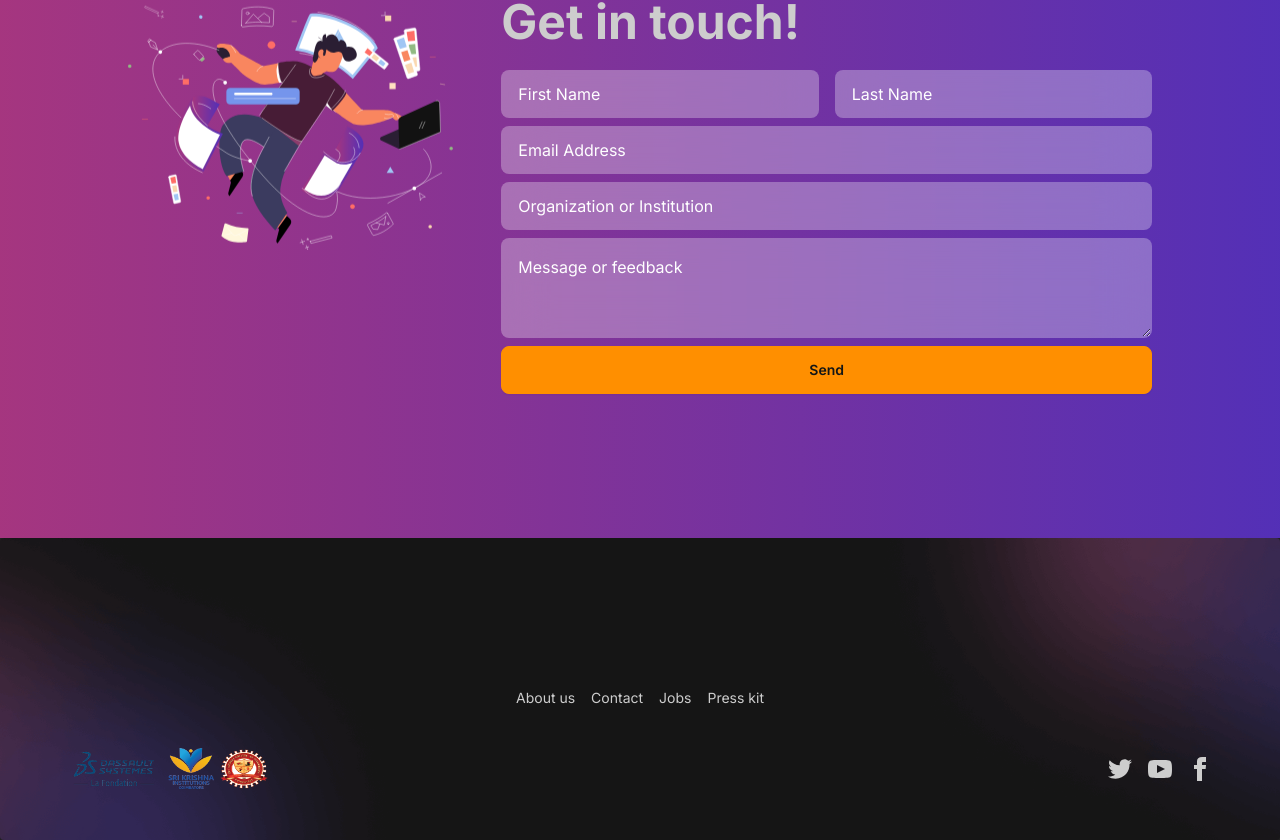
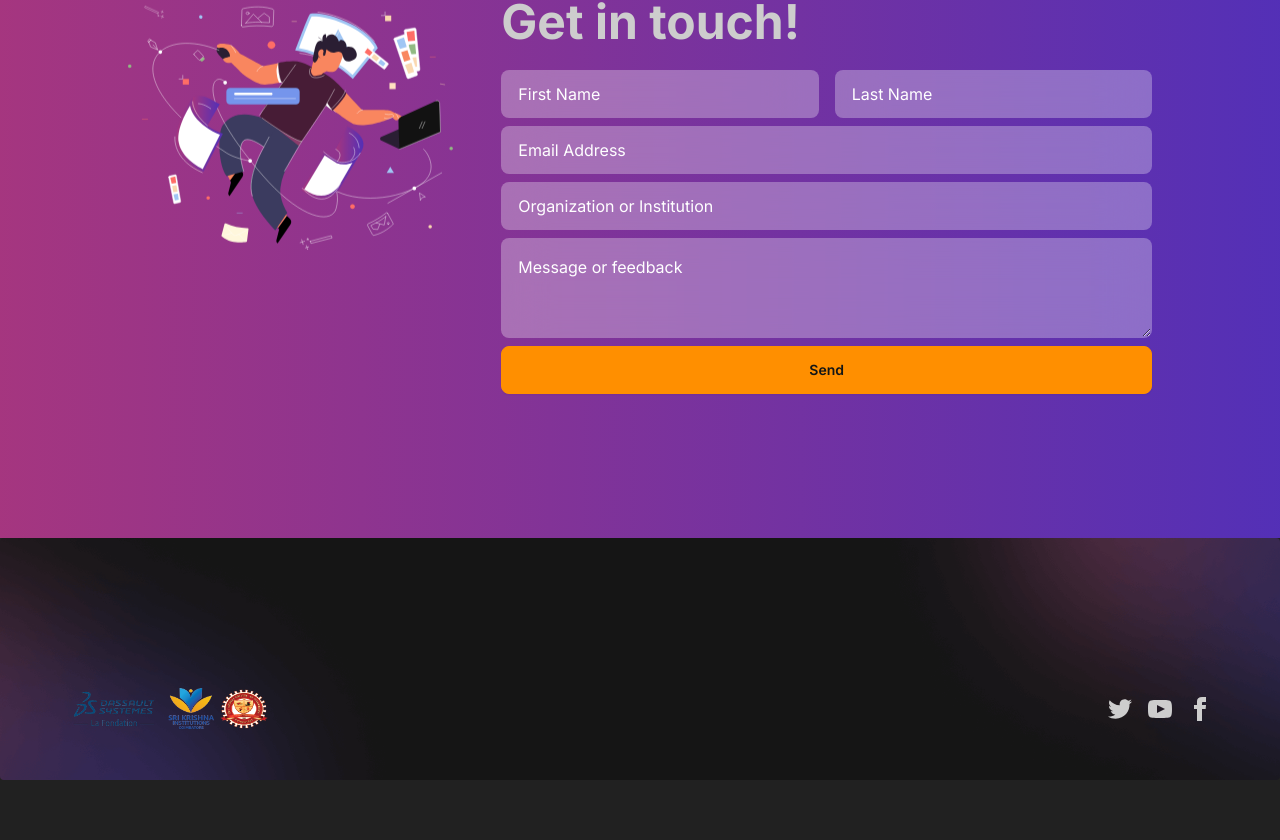
Before and after one commit to Siddesh7/dassault-systeme-latest, a Next.js app: page / in a window 1280 px wide. Shown: the part 2396-3236 px from the top of the page. After the commit the page ends 3176 px from the top, so only its background shows below. Built offline with nearby package versions, Linux system fonts and the light colour scheme; no server answers.

Commit message:
remove footer

```diff
--- a/app/components/Footer.tsx
+++ b/app/components/Footer.tsx
@@ -3,12 +3,12 @@
 const Footer = () => {
   return (
     <footer className="footer footer-center p-1 text-base-content rounded bg-[url('/footer-bg.png')] pt-[150px] pb-[50px] bg-center bg-cover">
-      <nav className="grid grid-flow-col gap-4">
+      {/* <nav className="grid grid-flow-col gap-4">
         <a className="link link-hover">About us</a>
         <a className="link link-hover">Contact</a>
         <a className="link link-hover">Jobs</a>
         <a className="link link-hover">Press kit</a>
-      </nav>
+      </nav> */}
       <div className="flex flex-col md:flex-row-reverse w-[90%] m-auto justify-between">
         {" "}
         <nav>
```
